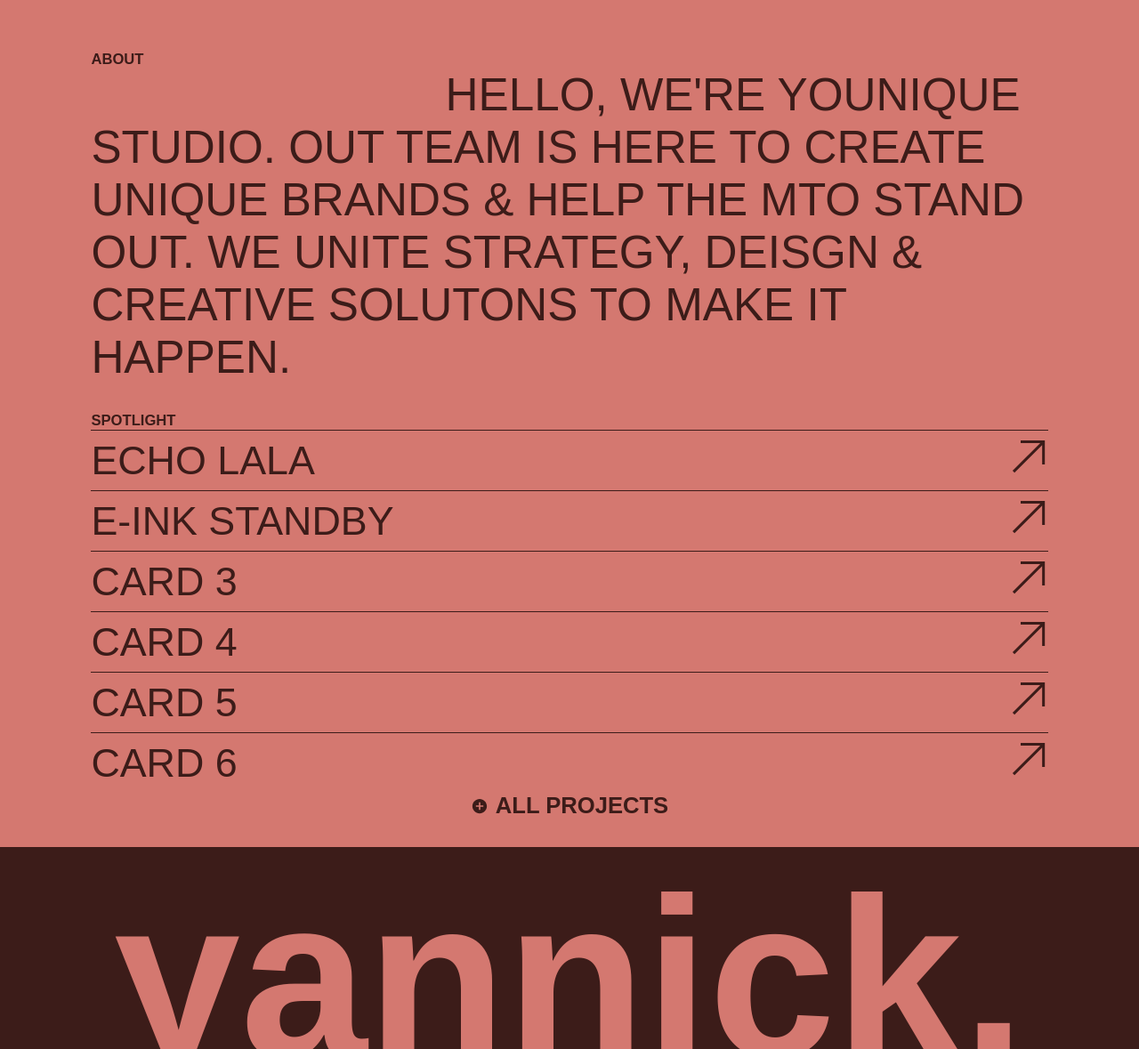
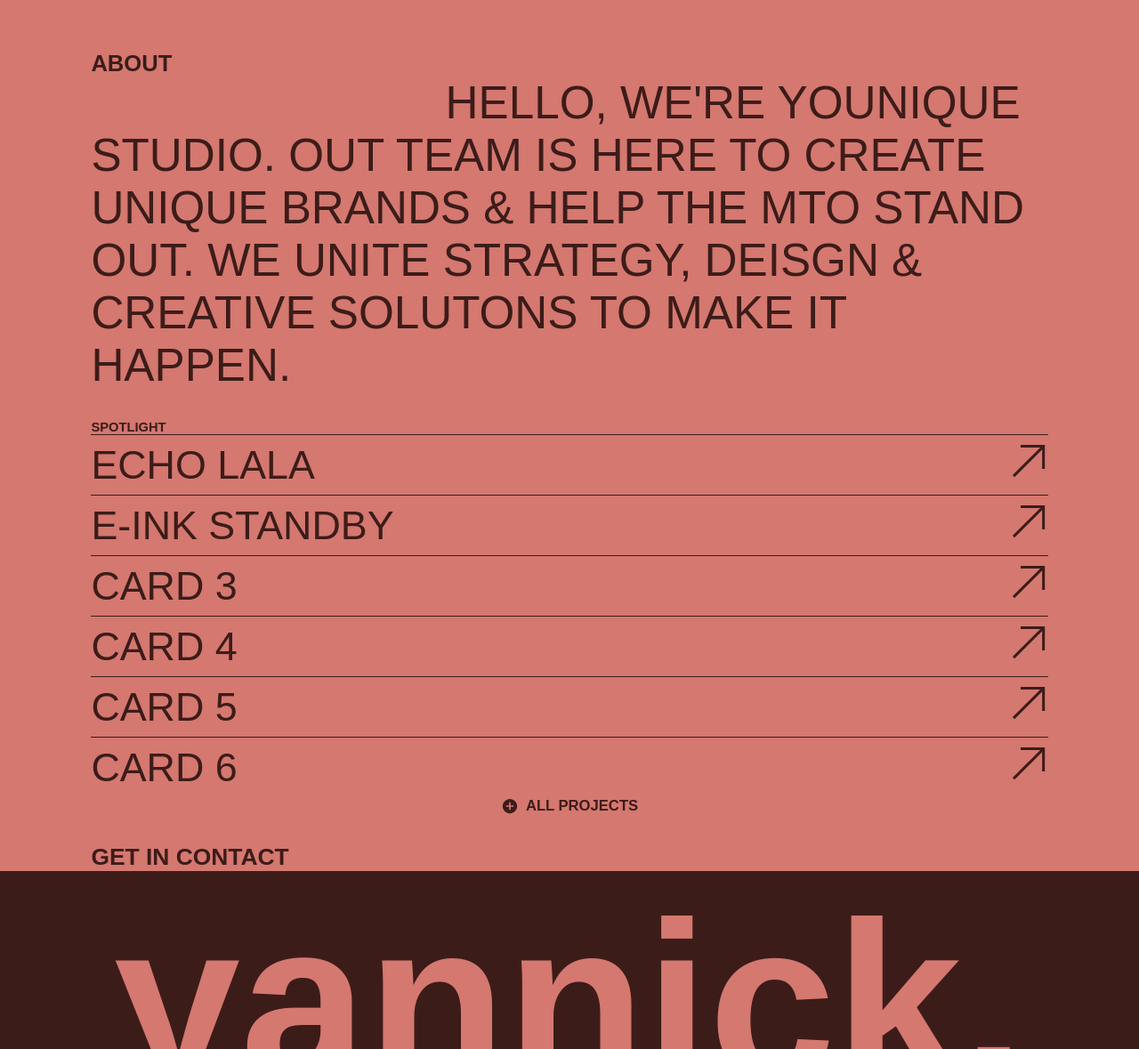
Before and after one commit to ylahti6/v1, a React (Create React App) app: page / in a window 1280 px wide. Shown: the part 1054-2233 px from the top of the page at 89% size. Built offline with nearby package versions, Linux system fonts and the light colour scheme.

Commit message:
mixin styles need changing

```diff
--- a/src/assets/textContent.js
+++ b/src/assets/textContent.js
@@ -25,7 +25,11 @@ const textContent = {
     allProjects: "ALL PROJECTS",
 
     // --- ERROR MESSAGES
-    videoError: "Uh - oh! Seems like your browser does not support this video."
+    videoError: "Uh - oh! Seems like your browser does not support this video.",
+
+    // --- CONTACT SECTION
+    getInContact: "GET IN CONTACT",
+
 }
 
 export default textContent;
--- a/src/components/About/About.scss
+++ b/src/components/About/About.scss
@@ -1,11 +1,11 @@
 @import '../../styles/mixins.scss';
 
 .about {
-    @include pageWrap;
+    @include page-wrap;
 
     @media (min-width: 640px) {
         p:first-child {
-            @include titleAboutlg;
+            @include font-size-medium;
             margin: 4rem 0rem 0rem 0;
         }
 
@@ -16,13 +16,13 @@
     }
 
     @media (max-width: 640px) {
-        @include mobileWrap;
+        @include mobile-wrap;
         display: flex;
         flex-direction: column;
         justify-content: end;
 
         p:first-child {
-            @include titleAboutsx;
+            @include font-size-small;
             margin: 1rem 0rem 1.5rem 0;
         }
 
--- /dev/null
+++ b/src/components/Contact/Contact.js
@@ -0,0 +1,12 @@
+import './Contact.scss';
+import textContent from '../../assets/textContent';
+
+function Contact() {
+const {getInContact} = textContent;
+
+  return(
+    <div className='contact'><h1>{getInContact}</h1></div>
+  );
+}
+
+export default Contact;
--- /dev/null
+++ b/src/components/Contact/Contact.scss
@@ -0,0 +1,8 @@
+@import '../../styles/mixins.scss';
+
+.contact {
+  @include page-wrap;
+  h1 {
+    font-size: var();
+  }
+}
--- a/src/components/Hero/Hero.scss
+++ b/src/components/Hero/Hero.scss
@@ -2,8 +2,8 @@
 
 .hero {
     @media (min-width: 640px) {
-        @include pageWrap;
-        @include pageMargin;
+        @include page-wrap;
+        @include section-margin;
 
     }
     height: fit-content;
@@ -13,7 +13,7 @@
         font-weight: 400;
     }
     @media (max-width: 640px) {
-        @include mobileWrap;
+        @include mobile-wrap;
         height: 100%;
         max-height: 15rem;
         display: flex;
--- a/src/components/Nav/Nav.scss
+++ b/src/components/Nav/Nav.scss
@@ -1,7 +1,7 @@
 @import '../../styles/mixins.scss';
 
 .nav {
-  @include pageWrap;
+  @include page-wrap;
   height: 15vh;
   display: flex;
   align-items: center;
@@ -55,7 +55,7 @@
 
 @media (max-width: 640px) {
   .nav {
-    @include mobileWrap;
+    @include mobile-wrap;
     height: fit-content;
     background-color: var(--theme1-bg-color);
 
--- a/src/components/Spotlight/Spotlight.scss
+++ b/src/components/Spotlight/Spotlight.scss
@@ -1,21 +1,21 @@
 @import '../../styles/mixins.scss';
 
 .spotlight {
-    @include pageWrap;
+    @include page-wrap;
     margin-top: 2rem;
     margin-bottom: 2rem;
 
     @media (min-width: 640px) {
         & > p {
-            @include titleAboutlg;
+            @include font-size-title;
         }
     }
 
     @media (max-width: 640px) {
-        @include mobileWrap;
+        @include mobile-wrap;
         & > p {
             margin-bottom: 2rem;
-            @include titleAboutsx;
+            @include font-size-small;
         }
     }
 
@@ -24,7 +24,7 @@
         align-items: center;
         justify-content: center;
         gap: 0.5rem;
-        @include titleAboutsx;
+        @include font-size-small;
         text-decoration: none;
         color: var(--theme1-text-color);
 
--- a/src/pages/Home/Home.js
+++ b/src/pages/Home/Home.js
@@ -2,8 +2,7 @@ import Hero from "../../components/Hero/Hero";
 import ShowCase from "../../components/Video/ShowCase";
 import About from "../../components/About/About";
 import Spotlight from "../../components/Spotlight/Spotlight";
-import Footer from "../../components/Footer/Footer";
-
+import Contact from "../../components/Contact/Contact";
 
 function HomePage() {
     return(
@@ -12,6 +11,7 @@ function HomePage() {
     <ShowCase />
     <About />
     <Spotlight />
+    <Contact />
     </>
     );
 }
--- a/src/styles/mixins.scss
+++ b/src/styles/mixins.scss
@@ -1,22 +1,28 @@
-@mixin pageWrap {
+@mixin page-wrap {
     margin: 0 8%;
 }
-@mixin mobileWrap {
+@mixin mobile-wrap {
     margin: 0 0.75rem 2rem 0.75rem;
 }
-@mixin pageMargin {
+
+// --- MARGIN SET FOR EACH SECTION
+@mixin section-margin {
     margin-top: 2rem;
     margin-bottom: 2rem;
 }
-@mixin titleAboutsx {
+
+// --- FONT SIZE FOR CONTENT
+@mixin font-size-small {
+    font-size: 1.3vw;
+    font-weight: 600;
+}
+@mixin font-size-medium {
     font-size: 2vw;
     font-weight: 600;
 }
-@mixin titleAboutlg {
-    font-size: 1.3vw;
-    font-weight: 600;
-}
-@mixin contentAboutlg {
+
+// --- FONT SIZE FOR TITLES
+@mixin font-size-title {
     font-size: 1.15vw;
     font-weight: 600;
 }
```
